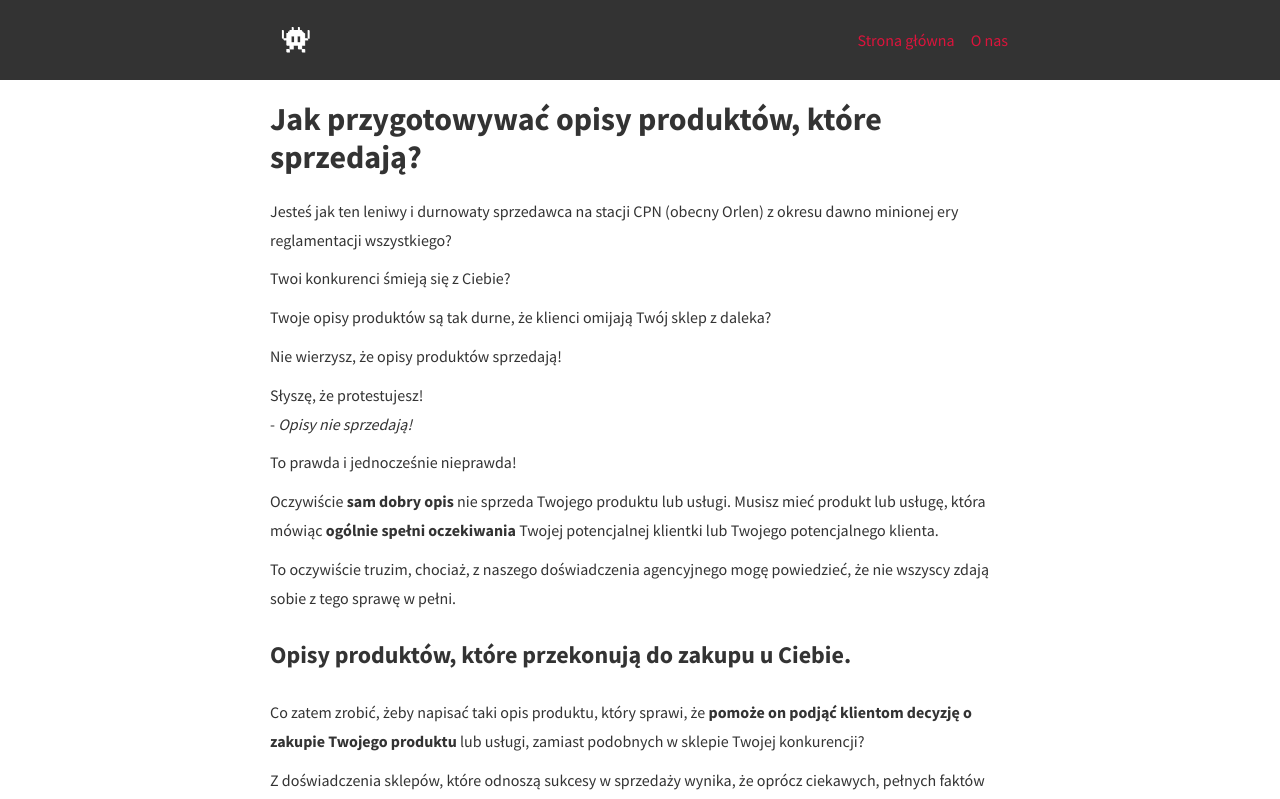
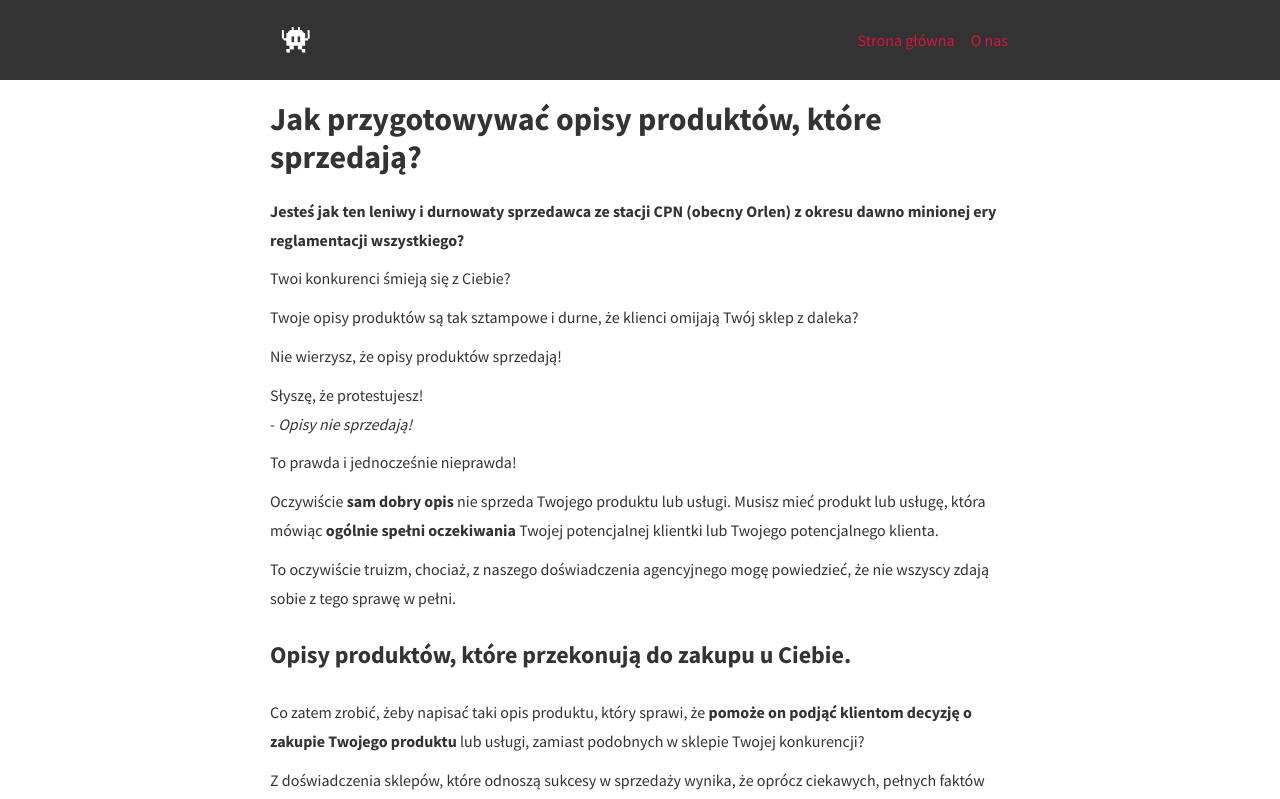
Before and after one commit to squteronsquter/opisy-produktow, a Next.js app: page / in a window 1280 px wide. Shown: the top 799 px of the page. Built offline with nearby package versions, Linux system fonts and the light colour scheme.

Commit message:
first paragraph re-edited

```diff
--- a/pages/index.js
+++ b/pages/index.js
@@ -10,13 +10,15 @@ export default function HomePage() {
     >
       <h1>Jak przygotowywać opisy produktów, które sprzedają?</h1>
       <p>
-        Jesteś jak ten leniwy i durnowaty sprzedawca na stacji CPN (obecny
-        Orlen) z okresu dawno minionej ery reglamentacji wszystkiego?
+        <strong>
+          Jesteś jak ten leniwy i durnowaty sprzedawca ze stacji CPN (obecny
+          Orlen) z okresu dawno minionej ery reglamentacji wszystkiego?
+        </strong>
       </p>
       <p>Twoi konkurenci śmieją się z Ciebie?</p>
       <p>
-        Twoje opisy produktów są tak durne, że klienci omijają Twój sklep z
-        daleka?
+        Twoje opisy produktów są tak sztampowe i durne, że klienci omijają Twój
+        sklep z daleka?
       </p>
       <p>Nie wierzysz, że opisy produktów sprzedają!</p>
       <p>
@@ -30,7 +32,7 @@ export default function HomePage() {
         lub Twojego potencjalnego klienta.
       </p>
       <p>
-        To oczywiście truzim, chociaż, z naszego doświadczenia agencyjnego mogę
+        To oczywiście truizm, chociaż, z naszego doświadczenia agencyjnego mogę
         powiedzieć, że nie wszyscy zdają sobie z tego sprawę w pełni.
       </p>
       <h2>Opisy produktów, które przekonują do zakupu u Ciebie.</h2>
```
